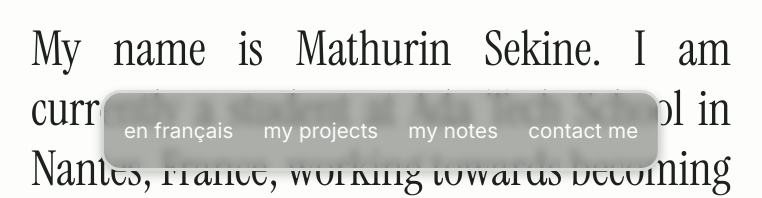
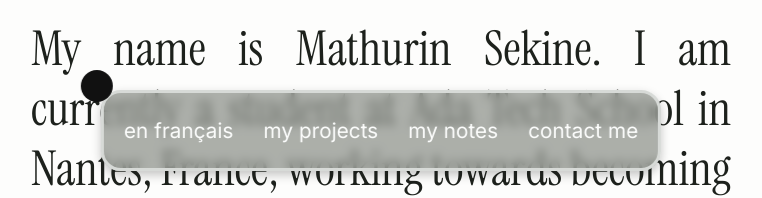
Before and after one commit to lemathurin/portfolio, a Next.js app: page /en in a window 1280 px wide. Shown: the part 589-787 px from the top of the page, without its empty margins (259-1021 px from the left). Built offline with nearby package versions, Linux system fonts and the light colour scheme.

Commit message:
cursor tracking is off

```diff
--- a/src/app/[locale]/components/Navbar.css
+++ b/src/app/[locale]/components/Navbar.css
@@ -147,3 +147,13 @@
     font-weight: 400;
     line-height: normal;
 }
+
+.language-cursor {
+    background-color: #111;
+    height: 32px;
+    width: 32px;
+    border-radius: 50%;
+    position: fixed;
+    top: 0;
+    left: 0;
+}
--- a/src/app/[locale]/components/Navbar.js
+++ b/src/app/[locale]/components/Navbar.js
@@ -7,6 +7,8 @@ import { useState, useRef, useEffect } from "react";
 import { motion, AnimatePresence } from "framer-motion";
 
 export default function NavBar(props) {
+  // Projects dropup
+
   const [isButtonHovered, setIsButtonHovered] = useState(false);
   const timeoutRef = useRef(null);
 
@@ -29,6 +31,33 @@ export default function NavBar(props) {
       clearTimeout(timeoutRef.current);
     };
   }, []);
+
+  // Cursor
+
+  const [mousePosition, setMousePosition] = useState({ x: 0, y: 0 });
+  console.log(mousePosition);
+
+  useEffect(() => {
+    const mouseMove = (e) => {
+      setMousePosition({
+        x: e.clientX,
+        y: e.clientY,
+      });
+    };
+
+    window.addEventListener("mousemove", mouseMove);
+
+    return () => {
+      window.removeEventListener("mousemove", mouseMove);
+    };
+  }, []);
+
+  const variants = {
+    default: {
+      x: mousePosition.x,
+      y: mousePosition.y,
+    },
+  };
 
   return (
     <div className="entire-navbar">
@@ -117,7 +146,7 @@ export default function NavBar(props) {
       </AnimatePresence>
       <ol className="menu-button-container">
         <Link href="/">
-          <li className="menu-button">
+          <li className="menu-button" id="language-button">
             <span className="menu-text" href="/">
               {props.language}
             </span>
@@ -151,6 +180,11 @@ export default function NavBar(props) {
           </li>
         </Link>
       </ol>
+      <motion.div
+        className="language-cursor"
+        variants={variants}
+        animate="default"
+      ></motion.div>
     </div>
   );
 }
```
